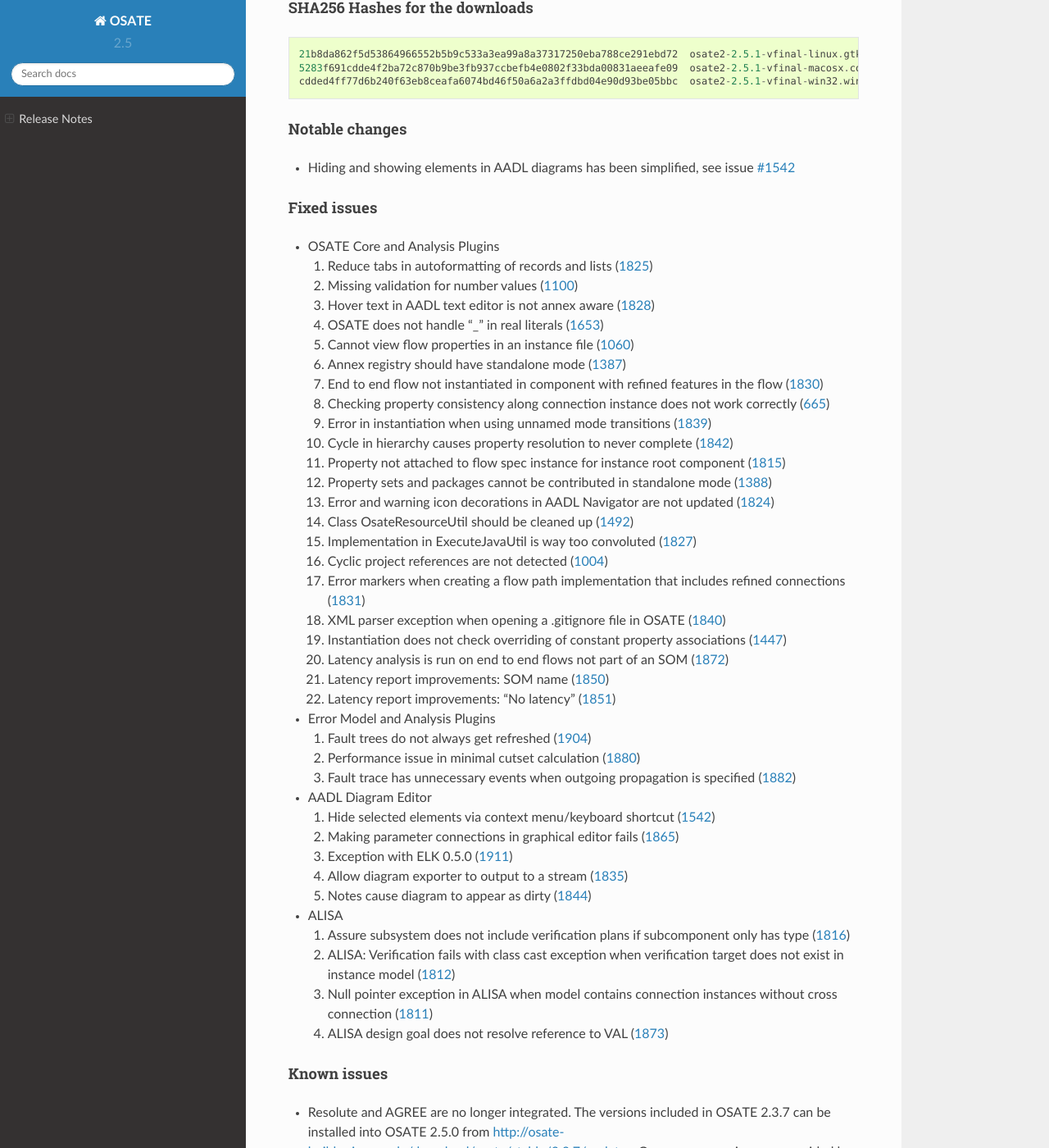
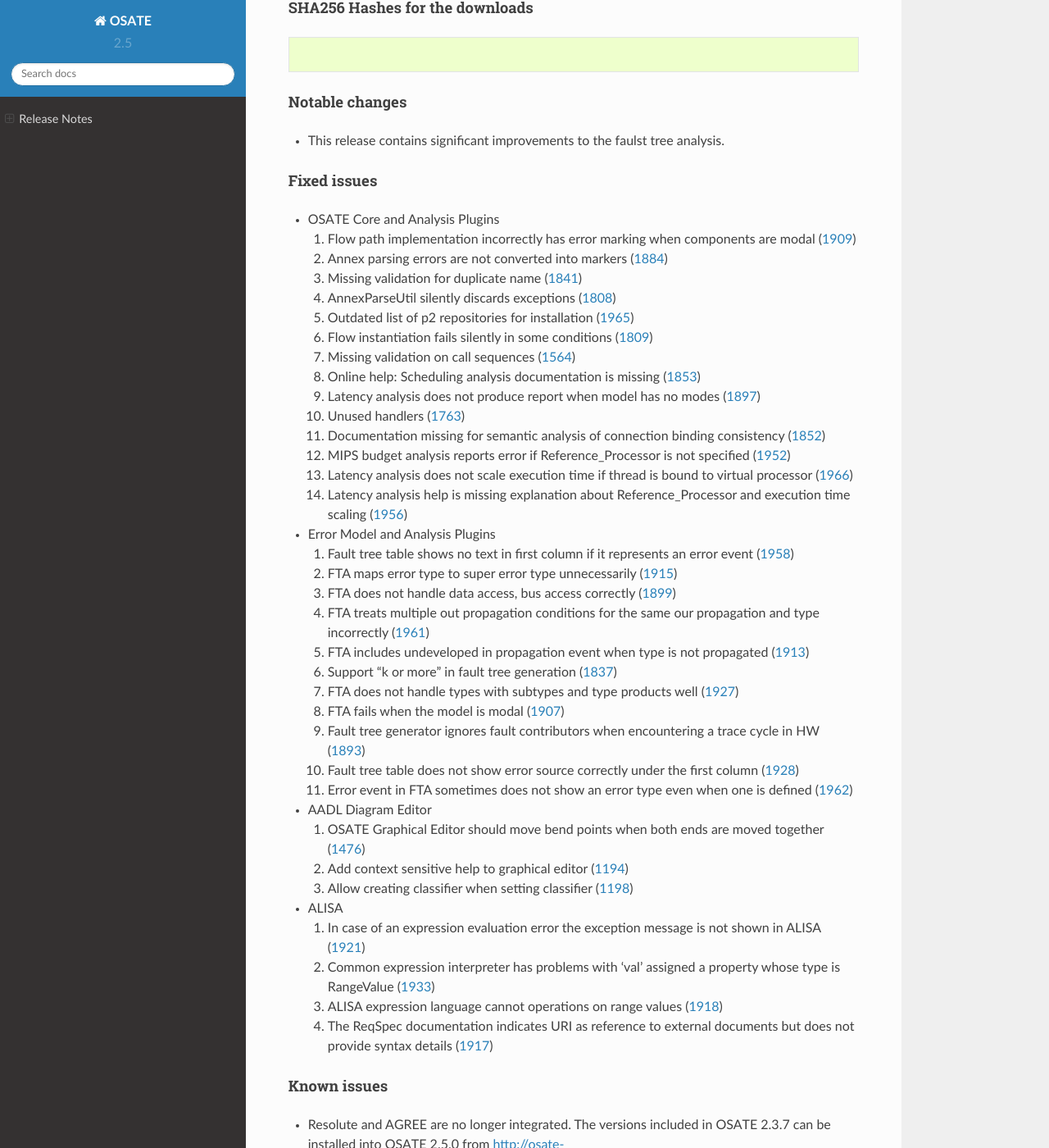
Before and after one commit to osate/website, a Sphinx documentation site: the page built from source/osate-releases.md, in a window 1280 px wide and 1400 px high, scrolled down 485 px. Shown: the whole window at 82% size. Built offline with Sphinx 7.4.7 and the Read the Docs theme 2.0.0, drawn with Linux system fonts in a browser that asks for light colours; some of the changed text lies outside the part shown.

Commit message:
Draft release notes for 2.5.2

````diff
--- a/source/osate-releases.md
+++ b/source/osate-releases.md
@@ -1,6 +1,72 @@
 # Release Notes
 
 ## Stable Releases
+
+### Version 2.5.2 (not yet released)
+
+#### Release
+
+  - **GIT tag**: 2.5.2-RELEASE
+  - **Release date**: End of August 2019
+  - **Eclipse base version**: 2019-03
+  - **Java version**: Java 8
+  - **Eclipse Update-Site**: <http://osate-build.sei.cmu.edu/download/osate/stable/2.5.2/updates>
+  - **Download URL**: <http://osate-build.sei.cmu.edu/download/osate/stable/2.5.2/products>
+
+#### SHA256 Hashes for the downloads
+```
+```
+
+#### Notable changes
+
+ * This release contains significant improvements to the faulst tree analysis.
+
+#### Fixed issues
+
+ * OSATE Core and Analysis Plugins
+    1. Flow path implementation incorrectly has error marking when components are modal ([1909](https://github.com/osate/osate2/issues/1909))
+    1. Annex parsing errors are not converted into markers ([1884](https://github.com/osate/osate2/issues/1884))
+    1. Missing validation for duplicate name ([1841](https://github.com/osate/osate2/issues/1841))
+    1. AnnexParseUtil silently discards exceptions ([1808](https://github.com/osate/osate2/issues/1808))
+    1. Outdated list of p2 repositories for installation ([1965](https://github.com/osate/osate2/issues/1965))
+    1. Flow instantiation fails silently in some conditions ([1809](https://github.com/osate/osate2/issues/1809))
+    1. Missing validation on call sequences ([1564](https://github.com/osate/osate2/issues/1564))
+    1. Online help: Scheduling analysis documentation is missing ([1853](https://github.com/osate/osate2/issues/1853))
+    1. Latency analysis does not produce report when model has no modes ([1897](https://github.com/osate/osate2/issues/1897))
+    1. Unused handlers ([1763](https://github.com/osate/osate2/issues/1763))
+    1. Documentation missing for semantic analysis of connection binding consistency ([1852](https://github.com/osate/osate2/issues/1852))
+    1. MIPS budget analysis reports error if Reference_Processor is not specified ([1952](https://github.com/osate/osate2/issues/1952))
+    1. Latency analysis does not scale execution time if thread is bound to virtual processor ([1966](https://github.com/osate/osate2/issues/1966))
+    1. Latency analysis help is missing explanation about Reference_Processor and execution time scaling ([1956](https://github.com/osate/osate2/issues/1956))
+ * Error Model and Analysis Plugins
+    1. Fault tree table shows no text in first column if it represents an error event ([1958](https://github.com/osate/osate2/issues/1958))
+    1. FTA maps error type to super error type unnecessarily ([1915](https://github.com/osate/osate2/issues/1915))
+    1. FTA does not handle data access, bus access correctly ([1899](https://github.com/osate/osate2/issues/1899))
+    1. FTA treats multiple out propagation conditions for the same our propagation and type incorrectly ([1961](https://github.com/osate/osate2/issues/1961))
+    1. FTA includes undeveloped in propagation event when type is not propagated ([1913](https://github.com/osate/osate2/issues/1913))
+    1. Support "k or  more" in fault tree generation ([1837](https://github.com/osate/osate2/issues/1837))
+    1. FTA does not handle types with subtypes and type products well ([1927](https://github.com/osate/osate2/issues/1927))
+    1. FTA fails when the model is modal ([1907](https://github.com/osate/osate2/issues/1907))
+    1. Fault tree generator ignores fault contributors when encountering a trace cycle in HW ([1893](https://github.com/osate/osate2/issues/1893))
+    1. Fault tree table does not show error source correctly under the first column ([1928](https://github.com/osate/osate2/issues/1928))
+    1. Error event in FTA sometimes does not show an error type even when one is defined ([1962](https://github.com/osate/osate2/issues/1962))
+ * AADL Diagram Editor
+    1. OSATE Graphical Editor should move bend points when both ends are moved together ([1476](https://github.com/osate/osate2/issues/1476))
+    1. Add context sensitive help to graphical editor ([1194](https://github.com/osate/osate2/issues/1194))
+    1. Allow creating classifier when setting classifier ([1198](https://github.com/osate/osate2/issues/1198))
+ * ALISA
+    1. In case of an expression evaluation error the exception message is not shown in ALISA ([1921](https://github.com/osate/osate2/issues/1921))
+    1. Common expression interpreter has problems with 'val' assigned a property whose type is RangeValue ([1933](https://github.com/osate/osate2/issues/1933))
+    1. ALISA expression language cannot operations on range values ([1918](https://github.com/osate/osate2/issues/1918))
+    1. The ReqSpec documentation indicates URI as reference to external documents but does not provide syntax details ([1917](https://github.com/osate/osate2/issues/1917))
+
+#### Known issues
+
+ * Resolute and AGREE are no longer integrated. The versions included in OSATE 2.3.7 can be installed into OSATE 2.5.0 from <http://osate-build.sei.cmu.edu/download/osate/stable/2.3.7/updates>.
+   Once newer versions are provided by [loonwerks](http://loonwerks.com) in an update site, we will make them available via the "Install Additional OSATE Features" dialog.
+
+   **After installing Resolute you must perform a clean build of your workspace, otherwise Resolute verification methods will fail with a class cast exception.**
+
 
 ### Version 2.5.1
 
@@ -70,7 +136,7 @@
  * Resolute and AGREE are no longer integrated. The versions included in OSATE 2.3.7 can be installed into OSATE 2.5.0 from <http://osate-build.sei.cmu.edu/download/osate/stable/2.3.7/updates>.
    Once newer versions are provided by [loonwerks](http://loonwerks.com) in an update site, we will make them available via the "Install Additional OSATE Features" dialog.
 
-   **After installing Resolute you must perform a clean build of your workspace, otherwise Resolute verification methods will fail with a class cast exception.**
+/   **After installing Resolute you must perform a clean build of your workspace, otherwise Resolute verification methods will fail with a class cast exception.**
 
 
 ### Version 2.5.0
````
